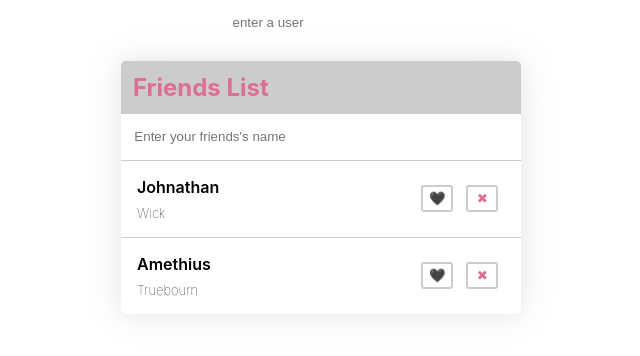
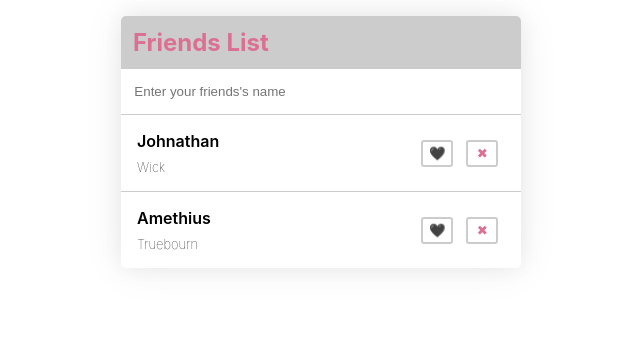
Before and after one commit to ashokpeeta/haptik-fe-assignment, a React (Create React App) app: page / in a window 1280 px wide. Shown: the top 356 px of the page, without its empty margins (319-959 px from the left). Built offline with nearby package versions, Linux system fonts and the light colour scheme.

Commit message:
ui changes for the friends list

```diff
--- a/src/App.js
+++ b/src/App.js
@@ -20,7 +20,6 @@ const App = () => {
   })
   return (
     <div className="App">
-      <TextInput placeholder='enter a user' onKeyDown={_handleKeyDown}/>
       <Card>
         <CardHeader>
           <Title>Friends List</Title>
```
